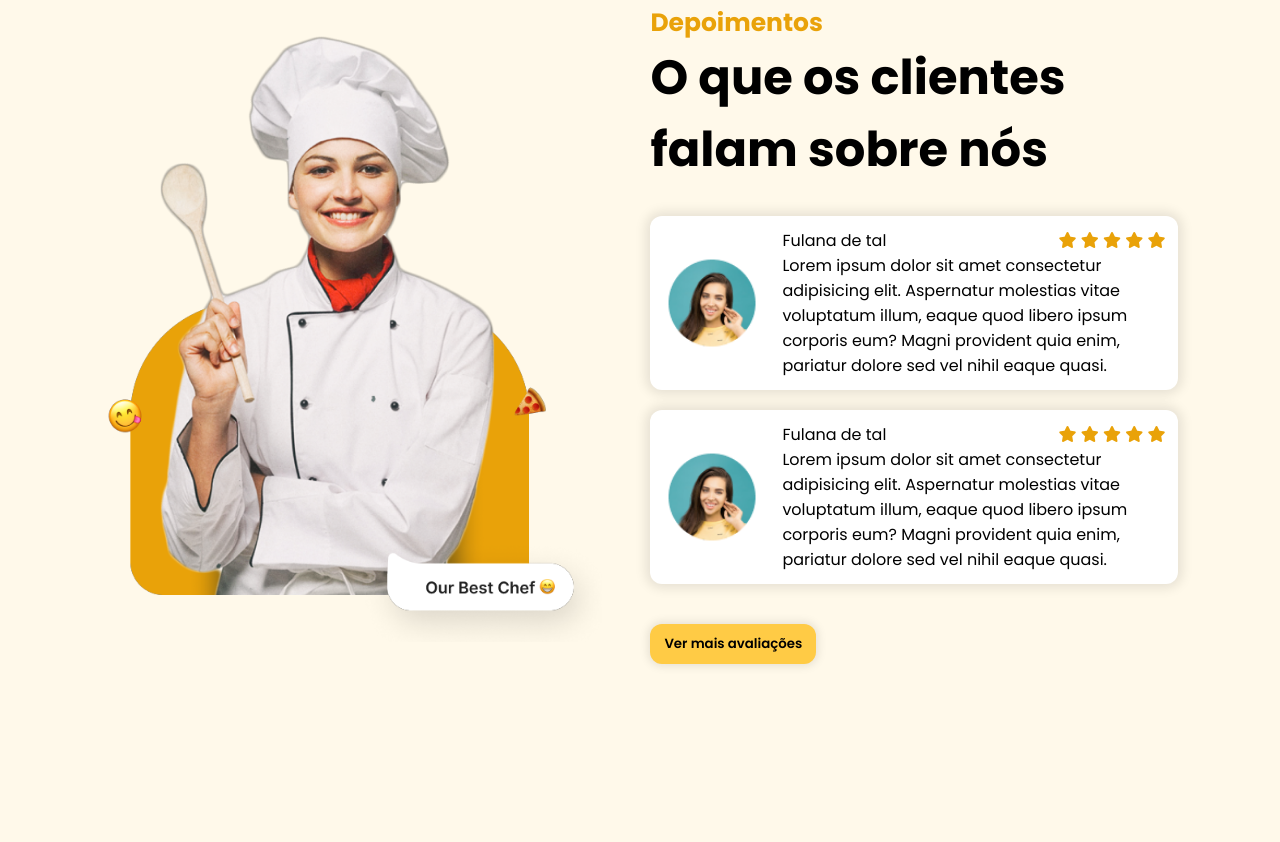
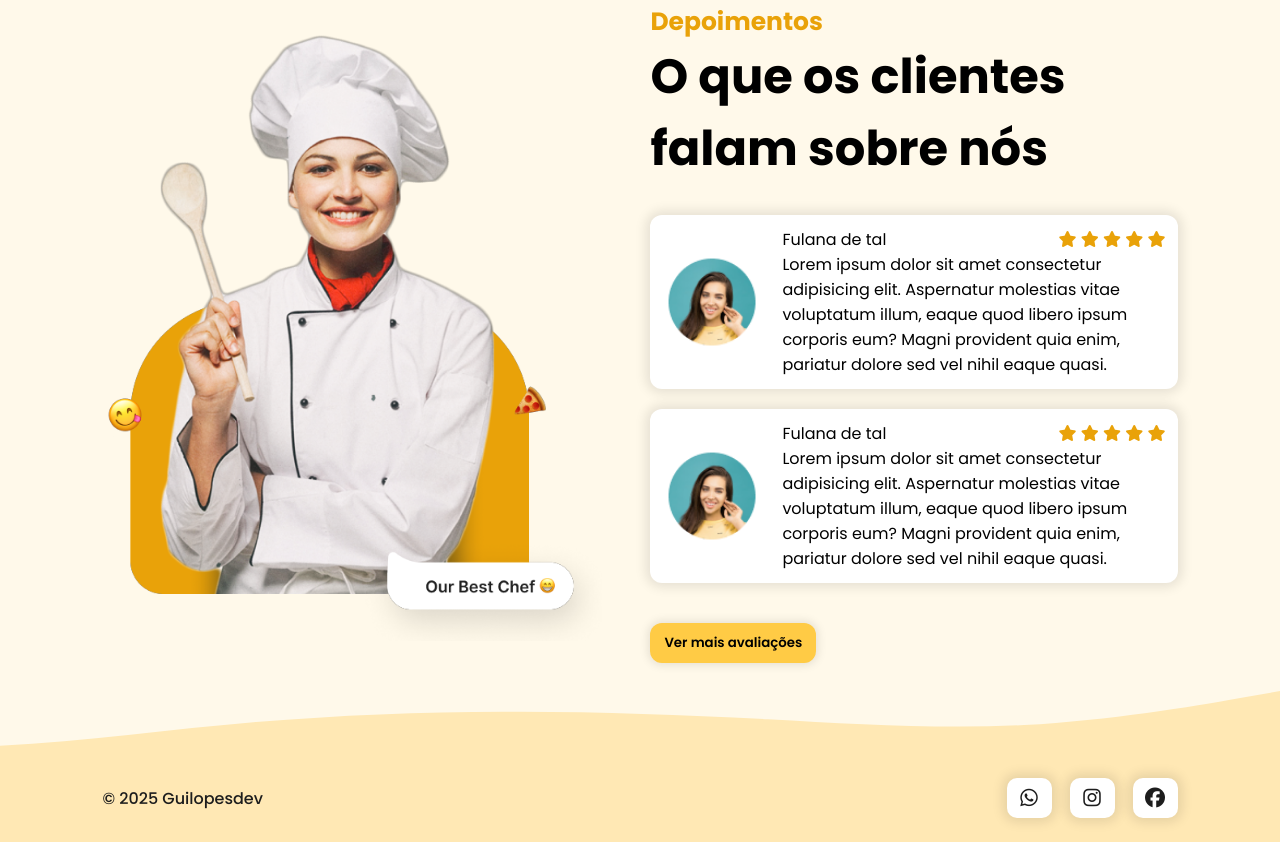
Before and after one commit to guilopes2020/landfood, a plain HTML site: page index.html in a window 1280 px wide. Shown: the part 1630-2472 px from the top of the page. Before the commit the page ends 2322 px from the top, so only its background shows below. Drawn offline with nearby package versions, Linux system fonts and the light colour scheme.

Commit message:
feat: transitions-effects-andfooter

```diff
--- a/index.html
+++ b/index.html
@@ -6,6 +6,7 @@
     <link rel="stylesheet" href="https://cdnjs.cloudflare.com/ajax/libs/font-awesome/6.7.2/css/all.min.css">
     <link rel="stylesheet" href="src/styles/styles.css">
     <script src="https://cdnjs.cloudflare.com/ajax/libs/jquery/3.7.1/jquery.min.js" integrity="sha512-v2CJ7UaYy4JwqLDIrZUI/4hqeoQieOmAZNXBeQyjo21dadnwR+8ZaIJVT8EE2iyI61OV8e6M8PP2/4hpQINQ/g==" crossorigin="anonymous" referrerpolicy="no-referrer"></script>
+    <script src="https://unpkg.com/scrollreveal"></script>
     <title>Landing Food</title>
 </head>
 <body>
@@ -236,6 +237,26 @@
         </section>
     </main>
 
+    <footer>
+        <img src="src/images/wave.svg" alt="">
+        <div id="footer_items">
+            <span id="copyright">
+                &copy 2025 Guilopesdev
+            </span>
+            <div class="social-media-buttons">
+                    <a href="">
+                        <i class="fa-brands fa-whatsapp"></i>
+                    </a>
+                    <a href="">
+                        <i class="fa-brands fa-instagram"></i>
+                    </a>
+                    <a href="">
+                        <i class="fa-brands fa-facebook"></i>
+                    </a>
+                </div>
+        </div>
+    </footer>
+
     <script src="src/javascript/script.js"></script>
 </body>
 </html>
--- a/src/javascript/script.js
+++ b/src/javascript/script.js
@@ -3,4 +3,66 @@ $(document).ready(function() {
         $('#mobile_menu').toggleClass('active');
         $('#mobile_btn').find('i').toggleClass('fa-x');
     });
-})
+
+    const sections = $('section');
+    const navItems = $('.nav-item');
+
+    $(window).on('scroll', function () {
+        const header = $('header');
+        const scrollPosition = $(window).scrollTop() - header.outerHeight();
+
+        let activeSectionIndex = 0
+
+        if (scrollPosition <= 0) {
+            header.css('box-shadow', 'none');
+        } else {
+            header.css('box-shadow', '5px 1px 5px rgba(0, 0, 0, 0.1)');
+        }
+
+        sections.each(function(i) {
+            const section = $(this);
+            const sectionTop = section.offset().top - 96;
+            const sectionBottom = sectionTop + section.outerHeight();
+
+            if (scrollPosition >= sectionTop && scrollPosition < sectionBottom) {
+                activeSectionIndex = i;
+                return false;
+            }
+        })
+
+        navItems.removeClass('active');
+        $(navItems[activeSectionIndex]).addClass('active');
+
+    });
+
+    ScrollReveal().reveal('#cta', {
+        origin: 'left',
+        duration: 2500,
+        distance: '50%'
+    });
+
+    ScrollReveal().reveal('.dish', {
+        origin: 'left',
+        duration: 2500,
+        distance: '50%'
+    });
+
+    ScrollReveal().reveal('#banner', {
+        origin: 'right',
+        duration: 2500,
+        distance: '50%'
+    });
+
+    ScrollReveal().reveal('#testimonial_chef', {
+        origin: 'left',
+        duration: 1500,
+        distance: '50%'
+    });
+
+    ScrollReveal().reveal('.feedback', {
+        origin: 'right',
+        duration: 2500,
+        distance: '50%'
+    });
+
+});
--- a/src/styles/styles.css
+++ b/src/styles/styles.css
@@ -1,4 +1,15 @@
 @import url('https://fonts.googleapis.com/css2?family=Poppins:ital,wght@0,100;0,200;0,300;0,400;0,500;0,600;0,700;0,800;0,900;1,100;1,200;1,300;1,400;1,500;1,600;1,700;1,800;1,900&display=swap');
+
+:root {
+    --color-primary-1: #fff9ea;
+    --color-primary-2: #ffe8b4;
+    --color-primary-3: #ffe100;
+    --color-primary-4: #ffcb45;
+    --color-primary-5: #e9a209;
+
+    --color-neutral-0: #fff;
+    --color-neutral-1: #1d1d1d;
+}
 
 * {
     font-family: 'Poppins', sans-serif;
@@ -7,8 +18,12 @@
     box-sizing: border-box;
 }
 
+html {
+    scroll-behavior: smooth;
+}
+
 body {
-    background-color: #fff9ea;
+    background-color: var(--color-primary-1);
 }
 
 section {
@@ -20,9 +35,8 @@ header {
     padding: 28px 8%;
     position: sticky;
     top: 0;
-    background-color: #fff9ea;
+    background-color: var(--color-primary-1);
     z-index: 3;
-    border-bottom: 0.1px solid rgba(0, 0, 0, 0.1);
 }
 
 #navbar {
@@ -34,7 +48,7 @@ header {
 
 #nav_logo {
     font-size: 24px;
-    color: #e9a209;
+    color: var(--color-primary-5);
     cursor: pointer;
 }
 
@@ -51,8 +65,8 @@ header {
 }
 
 .nav-item.active a {
-    color: #1d1d1d;
-    border-bottom: 3px solid #ffe100;
+    color: var(--color-neutral-1);
+    border-bottom: 3px solid var(--color-primary-3);
 }
 
 .btn-default {
@@ -60,7 +74,7 @@ header {
     display: flex;
     align-items: center;
     justify-content: center;
-    background-color: #ffcb45;
+    background-color: var(--color-primary-4);
     border-radius: 12px;
     padding: 10px 14px;
     font-weight: 600;
@@ -85,11 +99,11 @@ header {
     justify-content: center;
     width: 45px;
     height: 40px;
-    background-color: #fff;
+    background-color: var(--color-neutral-0);
     font-size: 1.25rem;
     border-radius: 10px;
     text-decoration: none;
-    color: #1d1d1d;
+    color: var(--color-neutral-1);
     box-shadow: 0px 0px 12px 4px rgba(0, 0, 0, 0.1);
 }
 
@@ -98,7 +112,7 @@ header {
 }
 
 .section-title {
-    color: #e9a209;
+    color: var(--color-primary-5);
     font-size: 1.563rem;
 }
 
@@ -120,7 +134,7 @@ header {
 }
 
 .shape {
-    background-color: #ffe8b4;
+    background-color: var(--color-primary-2);
     width: 50%;
     height: 100%;
     position: absolute;
@@ -154,11 +168,11 @@ header {
 
 #cta .title {
     font-size: 4rem;
-    color: #1d1d1d;
+    color: var(--color-neutral-1);
 }
 
 #cta .title span {
-    color: #e9a209;
+    color: var(--color-primary-5);
 }
 
 #cta .description {
@@ -172,14 +186,14 @@ header {
 
 #cta_buttons a {
     text-decoration: none;
-    color: #1d1d1d;
+    color: var(--color-neutral-1);
 }
 
 #phone_button {
     display: flex;
     gap: 8px;
     align-items: center;
-    background-color: #fff;
+    background-color: var(--color-neutral-0);
     padding: 8px 14px;
     font-weight: 500px;
     box-shadow: 0px 0px 12px 4px rgba(0, 0, 0, 0.1);
@@ -214,7 +228,7 @@ header {
     gap: 18px;
     width: 25%;
     padding: 20px;
-    background-color: #fff;
+    background-color: var(--color-neutral-0);
     box-shadow: 0px 0px 12px 4px rgba(0, 0, 0, 0.1);
     position: relative;
     overflow: hidden;
@@ -222,12 +236,12 @@ header {
 
 .dish-heart {
     position: absolute;
-    background-color: #e9a209;
+    background-color: var(--color-primary-5);
     display: flex;
     align-items: center;
     justify-content: center;
     font-size: 1.563rem;
-    color: #fff9ea;
+    color: var(--color-primary-1);
     width: 70px;
     height: 70px;
     right: -10px;
@@ -241,7 +255,7 @@ header {
 }
 
 .dish-rate i {
-    color: #e9a209;
+    color: var(--color-primary-5);
 }
 
 .dish-price {
@@ -283,7 +297,7 @@ header {
     display: flex;
     align-items: center;
     gap: 20px;
-    background-color: #fff;
+    background-color: var(--color-neutral-0);
     padding: 12px;
     border-radius: 12px;
     box-shadow: 0px 0px 12px 4px rgba(0, 0, 0, 0.1);
@@ -302,10 +316,26 @@ header {
 }
 
 .feedback-content p span {
-    color: #e9a209;
+    color: var(--color-primary-5);
 }
 
-@media screen and (max-width: 1170px) {
+footer {
+    background-color: var(--color-primary-2);
+}
+
+#footer_items {
+    display: flex;
+    justify-content: space-between;
+    padding: 0px 8% 24px 8%;
+    align-items: center;
+}
+
+#copyright {
+    color: var(--color-neutral-1);
+    font-weight: 500;
+}
+
+@media screen and (max-width: 1000px) {
     #nav_list,
     #navbar .btn-default {
         display: none;
@@ -404,6 +434,11 @@ header {
     .feedback {
         flex-direction: column;
     }
+
+    #footer_items {
+        flex-direction: column;
+        gap: 20px;
+    }
 }
 
 @media screen and (max-width: 450px) {
```
